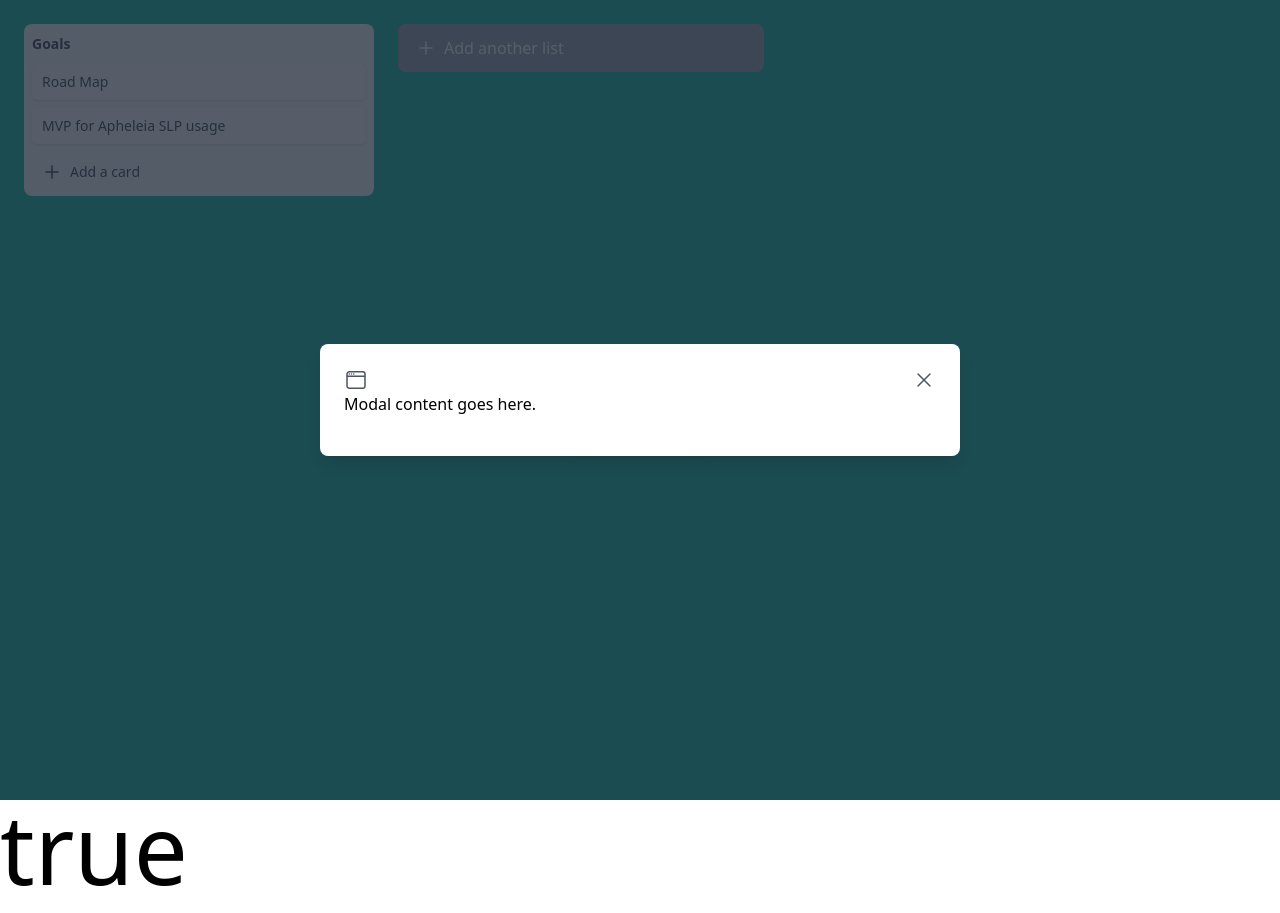
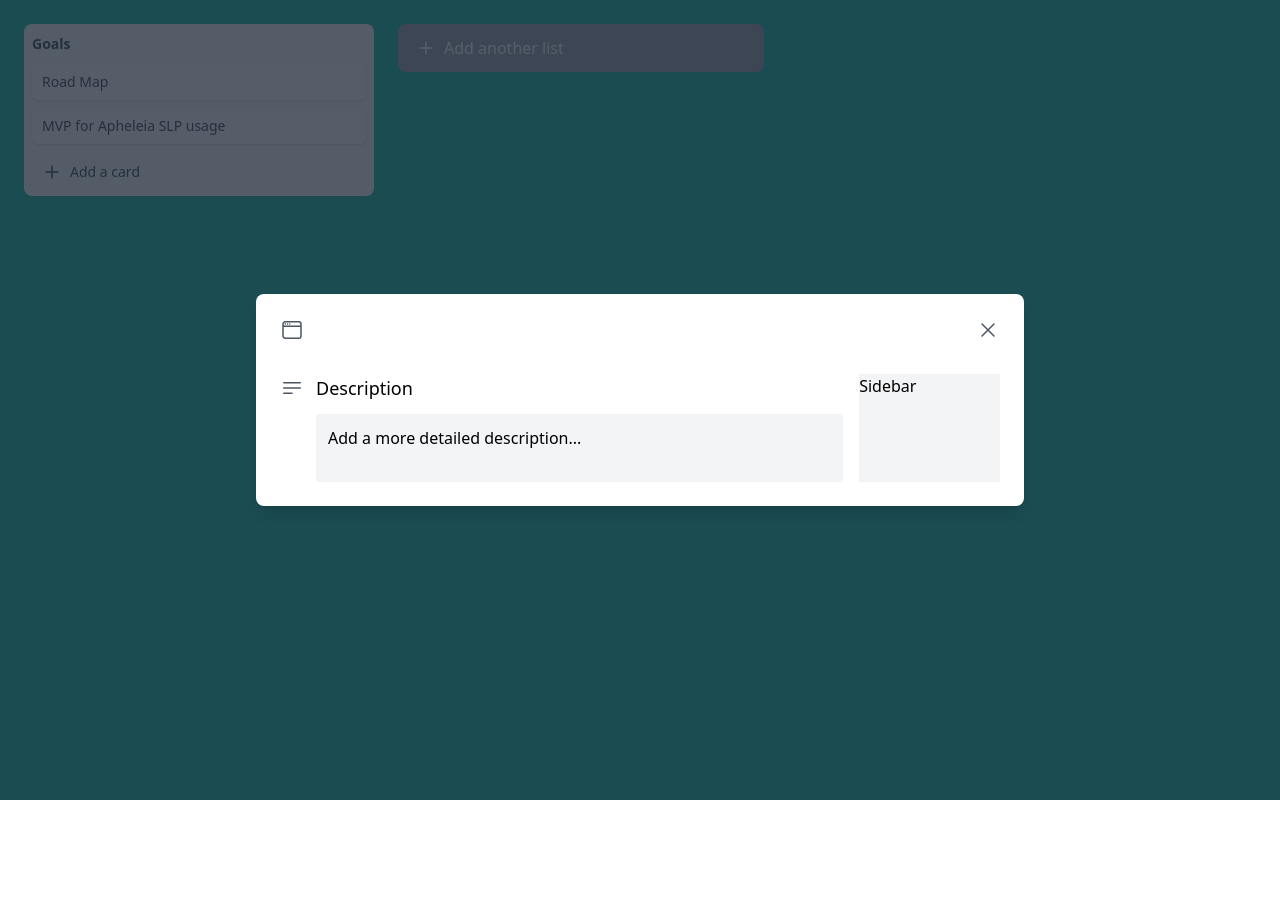
Before and after one commit to airrakedev/trello-boards, a Vue app: page /card/1/1 in a window 1280 px wide. Shown: the top 913 px of the page. After the commit the page ends 800 px from the top, so only its background shows below. Built offline with nearby package versions, Linux system fonts and the light colour scheme.

Commit message:
Added quill editor

```diff
--- a/package.json
+++ b/package.json
@@ -11,6 +11,7 @@
     "lint": "eslint . --ext .vue,.js,.jsx,.cjs,.mjs,.ts,.tsx,.cts,.mts --fix --ignore-path .gitignore"
   },
   "dependencies": {
+    "@vueup/vue-quill": "^1.1.1",
     "@vueuse/core": "^10.1.0",
     "pinia": "^2.0.35",
     "vue": "^3.2.47",
--- /dev/null
+++ b/src/assets/svg/description.vue
@@ -0,0 +1,22 @@
+<template>
+	<svg
+		xmlns="http://www.w3.org/2000/svg"
+		fill="none"
+		viewBox="0 0 24 24"
+		stroke-width="1.5"
+		stroke="currentColor"
+		class="w-6 h-6"
+		v-bind="$attrs"
+	>
+		<path
+			stroke-linecap="round"
+			stroke-linejoin="round"
+			d="M3.75 6.75h16.5M3.75 12h16.5m-16.5 5.25H12"
+		/>
+	</svg>
+</template>
+<script lang="ts">
+export default {
+	inheritAttrs: false,
+};
+</script>
--- a/src/components/UpdateCard.vue
+++ b/src/components/UpdateCard.vue
@@ -1,5 +1,5 @@
 <template>
-	<modal-wrapper class="w-2/4">
+	<modal-wrapper class="w-3/5">
 		<template #title>
 			<div class="flex justify-between items-center">
 				<div class="main-title flex items-center">
@@ -14,14 +14,55 @@
 				</div>
 			</div>
 		</template>
+		<template #body>
+			<div class="flex mt-8">
+				<div class="flex-auto w-4/5 mr-4">
+					<div class="flex flex-col items-start">
+						<div class="main-title flex items-center mb-3">
+							<description-icon class="text-gray-600 mr-3"></description-icon>
+							<div class="text-lg font-medium">Description</div>
+						</div>
+						<div class="w-full pl-9">
+							<div
+								class="dummy-textarea rounded bg-gray-100 p-3 pb-8 hover:bg-gray-200 cursor-pointer"
+								v-if="!isDescription"
+								@click="isDescription = true"
+							>
+								Add a more detailed description...
+							</div>
+							<div v-else class="flex flex-col justify-start">
+								<QuillEditor :options="options" />
+								<div class="mt-2">
+									<button
+										class="rounded bg-blue-500 text-white px-4 py-2 text-sm"
+									>
+										Save
+									</button>
+									<button
+										class="rounded px-3 py-2 text-sm hover:bg-gray-200 ml-1"
+										@click="isDescription = false"
+									>
+										Cancel
+									</button>
+								</div>
+							</div>
+						</div>
+					</div>
+				</div>
+				<div class="flex-auto w-1/5 bg-gray-100">Sidebar</div>
+			</div>
+		</template>
 	</modal-wrapper>
 </template>
 <script setup lang="ts">
 import ModalWrapper from "@/components/modal/generic.vue";
 import WindowIcon from "@/assets/svg/window.vue";
 import CloseIcon from "@/assets/svg/close.vue";
+import DescriptionIcon from "@/assets/svg/description.vue";
+import { QuillEditor } from "@vueup/vue-quill";
+import "@vueup/vue-quill/dist/vue-quill.snow.css";
 
-import { onMounted, computed } from "vue";
+import { onMounted, ref, computed } from "vue";
 import { useRouter } from "vue-router";
 import cardModalState from "@/composables/updateModalState";
 
@@ -46,6 +87,25 @@ const props = defineProps({
 	},
 });
 
+// DATA
+const options = ref({
+	debug: "info",
+	modules: {
+		toolbar: [
+			[{ header: [1, 2, 3, 4, 5, 6, false] }],
+			["bold", "italic", "underline", "strike", "code"],
+			[{ list: "ordered" }, { list: "bullet" }],
+			[{ align: [] }],
+			["image", "link"],
+		],
+	},
+	placeholder: "Write a comment...",
+	readOnly: false,
+	theme: "snow",
+});
+
+const isDescription = ref(false);
+
 // COMPUTED
 
 // METHODS
@@ -60,3 +120,20 @@ onMounted(() => {
 	console.log(getTheCard, "The cards selected");
 });
 </script>
+
+<style lang="scss">
+.ql-toolbar {
+	font-family: inherit;
+}
+.ql-container {
+	.ql-editor {
+		padding-top: 20px;
+		padding-bottom: 20px;
+		font-size: 14px;
+		font-family: inherit;
+		&:before {
+			font-style: inherit;
+		}
+	}
+}
+</style>
--- a/src/views/Board.vue
+++ b/src/views/Board.vue
@@ -60,7 +60,7 @@
 			<add-board @submit-board="addColumn"></add-board>
 		</div>
 	</div>
-	<h1 class="text-8xl">{{ isVisible }}</h1>
+
 	<modal-dialog ref="cardDialog">
 		<template #body>
 			<router-view :key="route.path"></router-view>
```
Also changed, not shown: 1 other file (tests, documents, lock files or other folders).
